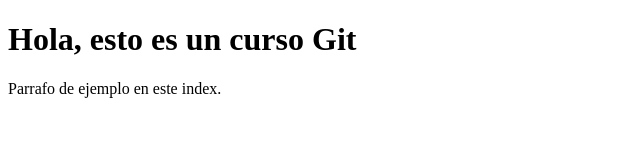
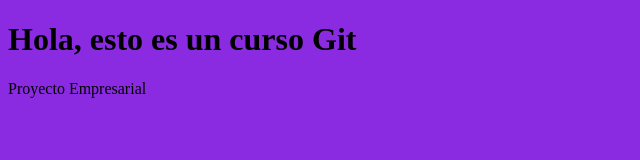
Before and after one commit to AlexiaGarciaCasanova/CursoGit, a plain HTML site: page index.html in a window 1280 px wide. Shown: the whole page, without its empty margins (0-640 px from the left). Drawn offline with Linux system fonts and the light colour scheme.

Commit message:
Parrafo y tamaño de fuente

```diff
--- a/css/estilo.css
+++ b/css/estilo.css
@@ -0,0 +1,3 @@
+body{
+    background-color:blueviolet;
+}
--- a/index.html
+++ b/index.html
@@ -5,9 +5,10 @@
     <meta http-equiv="X-UA-Compatible" content="IE=edge">
     <meta name="viewport" content="width=device-width, initial-scale=1.0">
     <title>Alexia Garcia Casanova</title>
+    <link rel="stylesheet" href="css/estilo.css" rel="stylesheet" type="text/css">
 </head>
 <body>
     <h1>Hola, esto es un curso Git</h1>
-    <p>Parrafo de ejemplo en este index.</p>
+    <p>Proyecto Empresarial </p>
 </body>
 </html>
```
Also changed, not shown: js/java.js (deleted).
